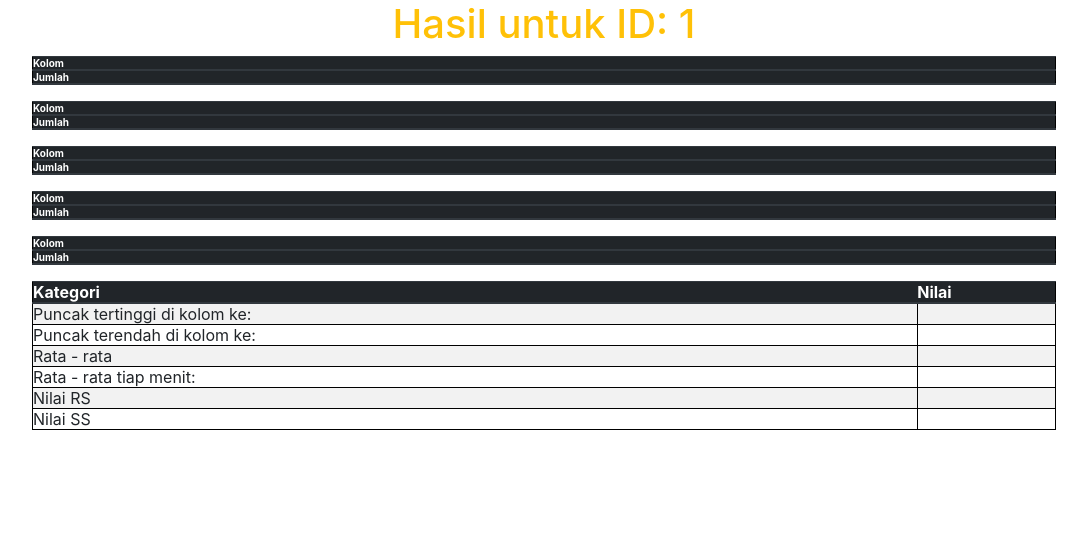
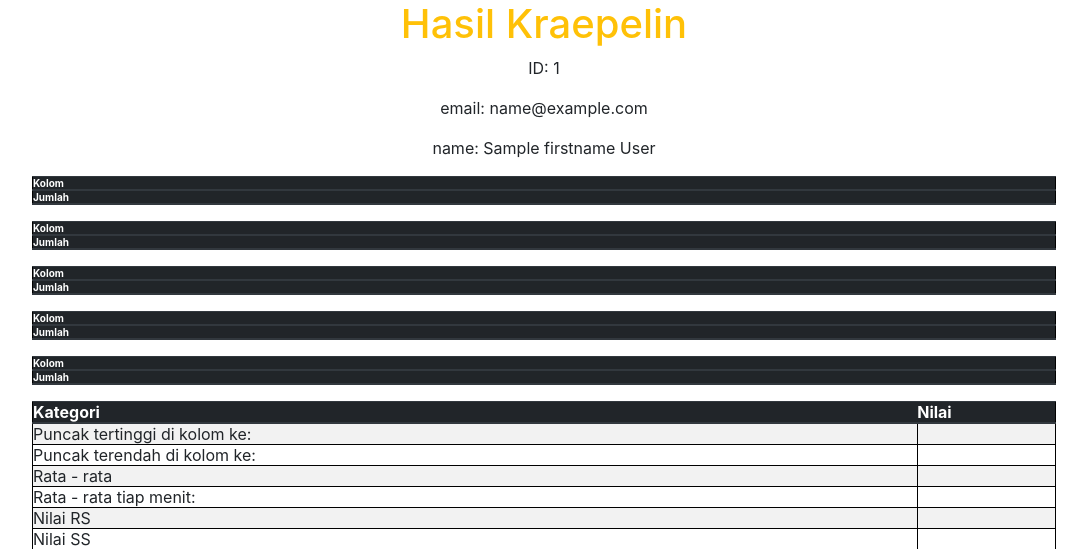
Before and after one commit to gamantha/kraepelin, a Flask app: template templates/result.html in a window 1280 px wide. Shown: the top 549 px of the page, without its empty margins (96-1183 px from the left). Run offline with Flask 2, Linux system fonts and the light colour scheme; the template is opened without the code that fills it: most values are stand-ins (such as "Sample title", 1, 10 or a date in 2020); lists and menus that the app fills with data are empty; parts of the project's set-up code (start-up, migrations or seed data) failed here and were passed over; some libraries are stand-ins or nearby versions.

Commit message:
add user informatino to assess result

```diff
--- a/templates/result.html
+++ b/templates/result.html
@@ -17,7 +17,14 @@
     <title>{{ title }}</title>
   </head>
   <body>
-    <h1 class="text-center text-warning">Hasil untuk ID: {{ result_id }}</h1>
+    <div class="text-center">
+      <h1 class="text-center text-warning">Hasil Kraepelin</h1>
+      <p>ID: {{ result_id }}</p>
+      <p>email: {{ graph_data.user.email }}</p>
+      <p>
+        name: {{ graph_data.user.firstname + " " + graph_data.user.lastname }}
+      </p>
+    </div>
     <div id="filledlinechart"></div>
     <div class="table-responsive">
       <table class="table table-graph" id="filledTable">
--- a/templates/test_list.html
+++ b/templates/test_list.html
@@ -34,7 +34,9 @@
       {% for (kraepelin, user) in data["items"] %}
       <tr>
         <td>{{ kraepelin.id }}</td>
-        <td>{{ user.email }}</td>
+        <td>
+          <a href="/assess_result/{{ kraepelin.id }}">{{ user.email }}</a>
+        </td>
         <td>{{ user.name }}</td>
         <td>{{ kraepelin.created_at }}</td>
       </tr>
```
